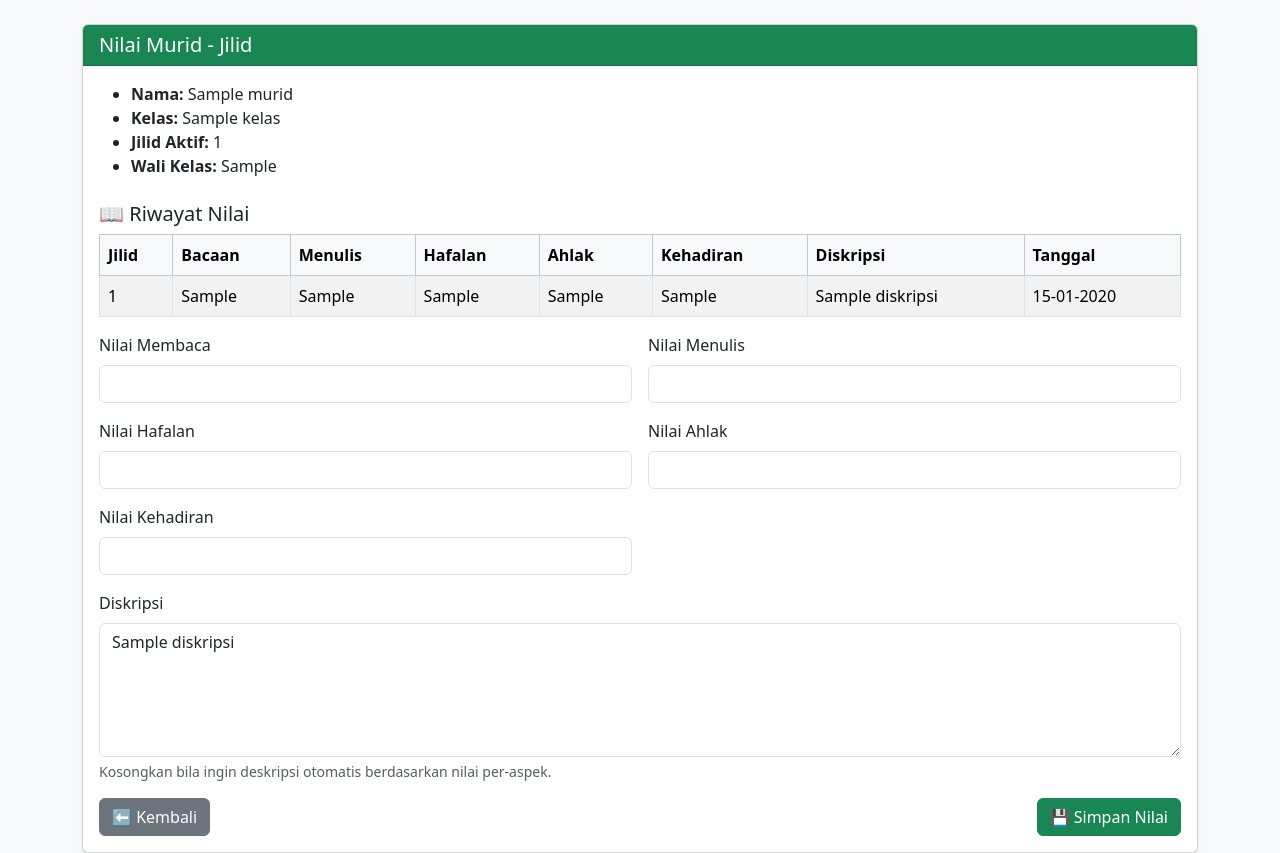
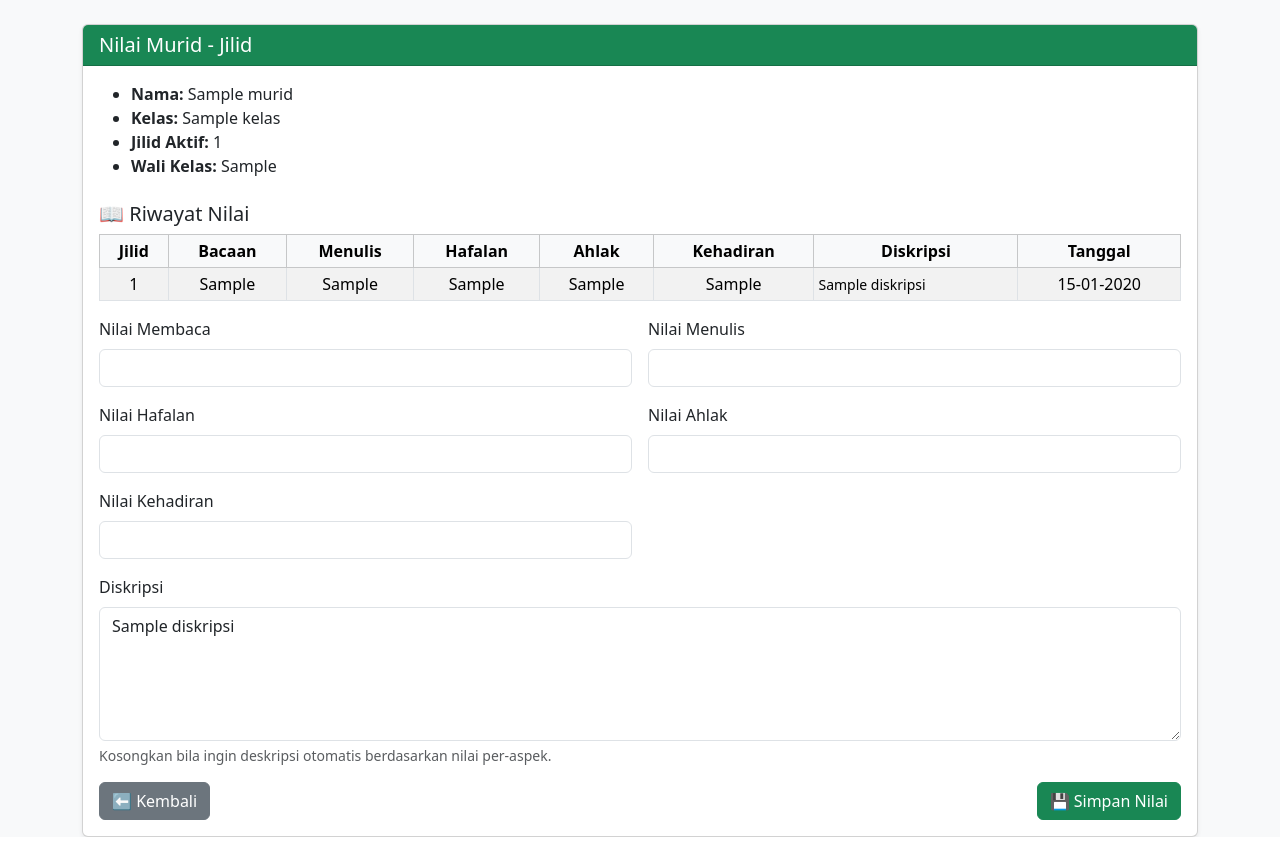
Before and after one commit to ulumuddin87/gitHubRailway, a Flask app: page /nilai/1 in a window 1280 px wide. Shown: the part 56-909 px from the top of the page. Run offline with Flask 3, Linux system fonts and the light colour scheme; a database or web service that is not in the repository returns one stand-in record (values such as "Sample title"); some libraries are stand-ins or nearby versions.

Commit message:
perubahan tabel riwayat nilai

```diff
--- a/templates/nilai_murid.html
+++ b/templates/nilai_murid.html
@@ -15,7 +15,8 @@
     </ul>
 
     <h5 class="mt-4">📖 Riwayat Nilai</h5>
-    <table class="table table-bordered table-striped">
+<div class="table-responsive">
+  <table class="table table-bordered table-striped table-sm align-middle text-center">
     <thead class="table-light">
       <tr>
         <th>Jilid</th>
@@ -37,12 +38,14 @@
         <td>{{ n.nilai_hafalan }}</td>
         <td>{{ n.nilai_ahlak }}</td>
         <td>{{ n.nilai_kehadiran }}</td>
-          <td>{{ n.diskripsi }}</td>
+        <td class="text-start small">{{ n.diskripsi }}</td>
         <td>{{ n.created_at.strftime("%d-%m-%Y") }}</td>
       </tr>
       {% endfor %}
     </tbody>
   </table>
+</div>
+
 
     <form method="POST" id="nilaiForm">
       <div class="row g-3">
```
Lines whose indentation alone changed are shown as unchanged.
